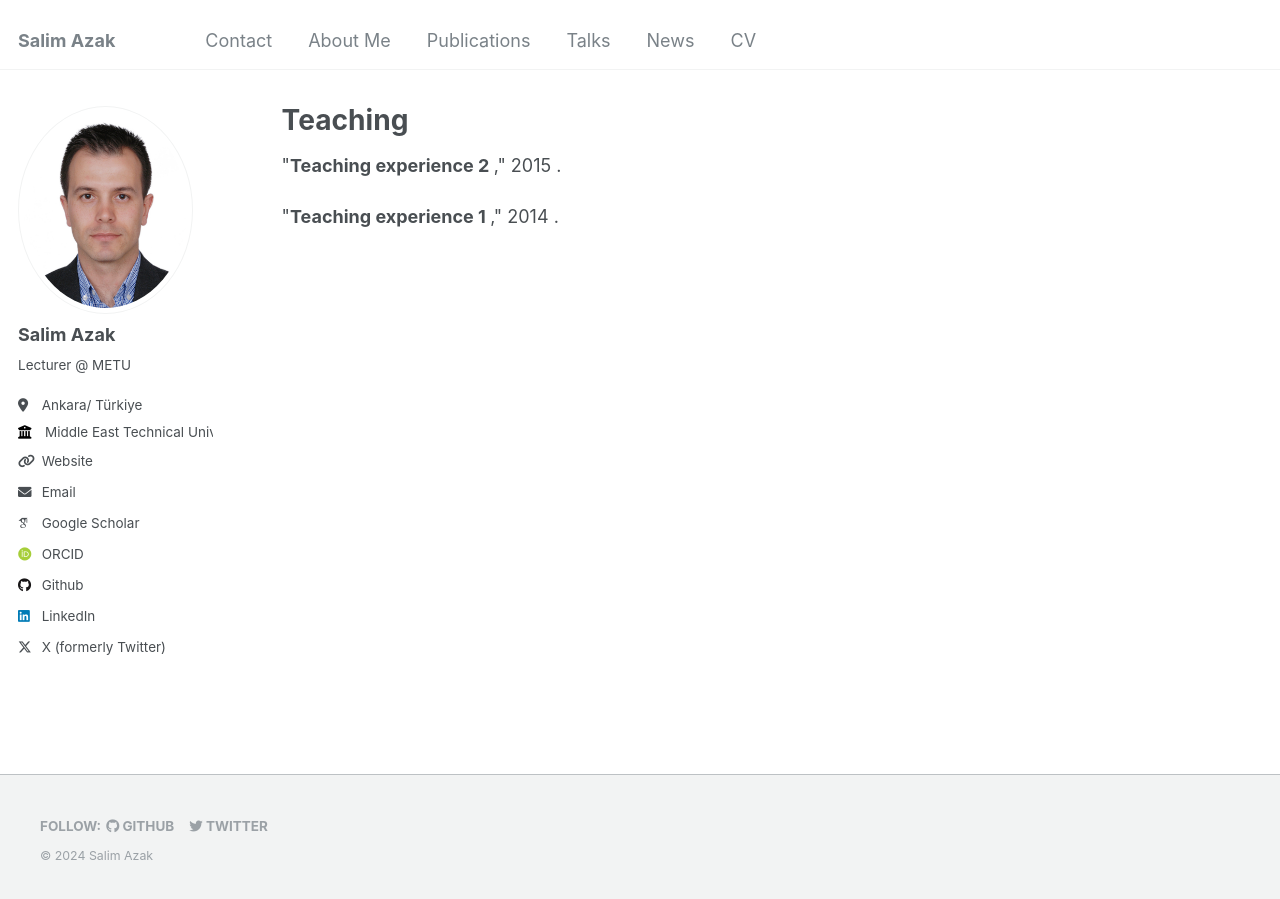
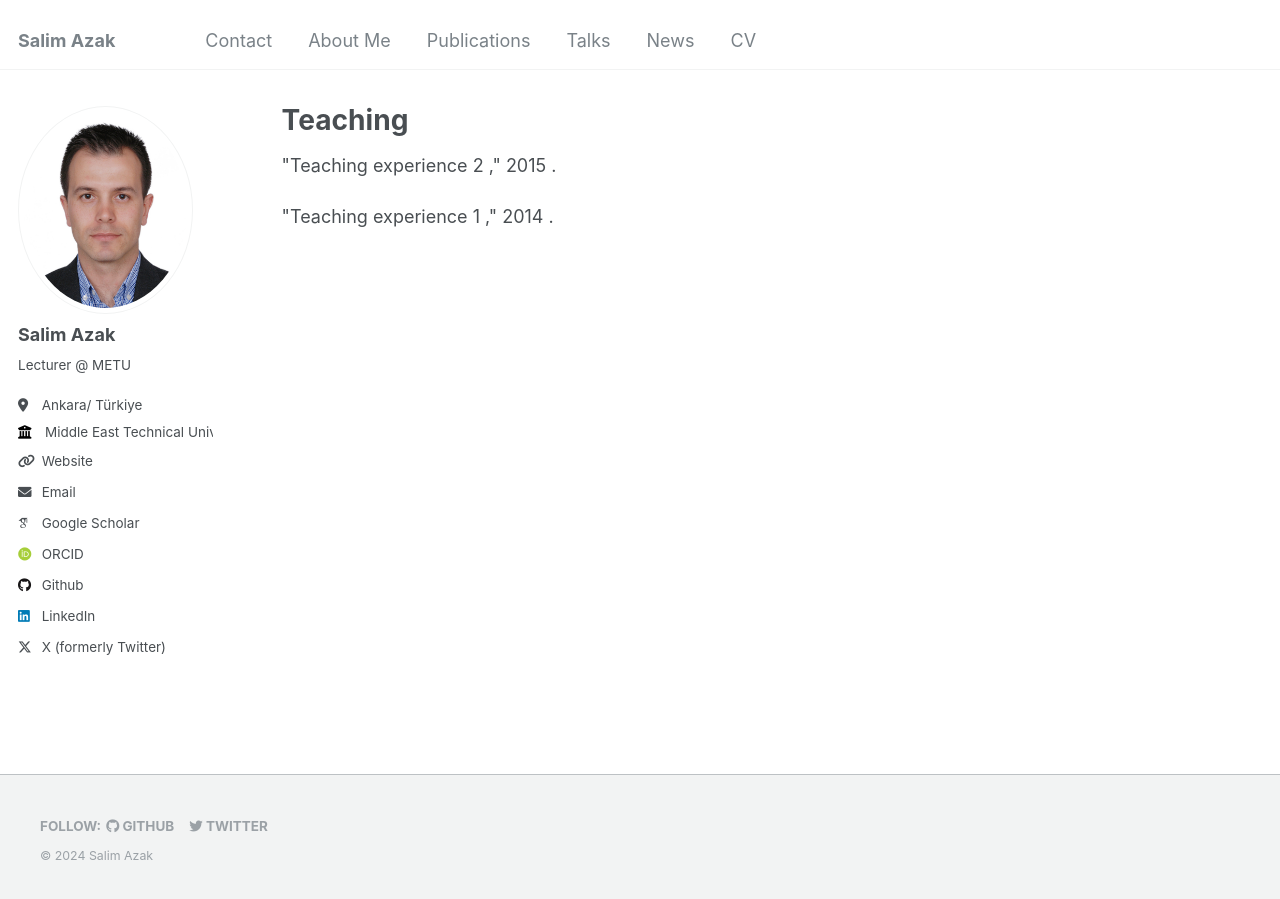
Before and after one commit to salimazak/salimazak.github.io, a Jekyll site: the page built from _pages/teaching.html, in a window 1280 px wide. Built offline with Jekyll 4.4.1, drawn with Linux system fonts in a browser that asks for light colours; some web fonts are replaced.

Commit message:
Update archive-single.html

```diff
--- a/_includes/archive-single.html
+++ b/_includes/archive-single.html
@@ -21,7 +21,7 @@
       {% endif %}
 
       <!-- Title -->
-      "<strong>{{ title }}</strong>,"
+      "{{ title }},"
 
       <!-- Journal or Conference -->
       {% if post.category == 'journal' %}
@@ -30,13 +30,13 @@
         in <i>{{ post.conference }}</i>
       {% endif %}
 
-      <!-- Year -->
-      {% if post.date %} {{ post.date | date: "%Y" }}{% endif %}
-
       <!-- Conditional Volume, Issue, and Pages with Labels -->
       {% if post.volume %}, vol. {{ post.volume }}{% endif %}
       {% if post.issue %}{% if post.volume %}, {% endif %}no. {{ post.issue }}{% endif %}
       {% if post.pages %}{% if post.volume or post.issue %}, {% endif %}pp. {{ post.pages }}{% endif %}
+
+      <!-- Year -->
+      {% if post.date %} {{ post.date | date: "%Y" }}{% endif %}
 
       <!-- DOI -->
       {% if post.doi %}, doi: <a href="https://doi.org/{{ post.doi }}">{{ post.doi }}</a>{% endif %}.
```
